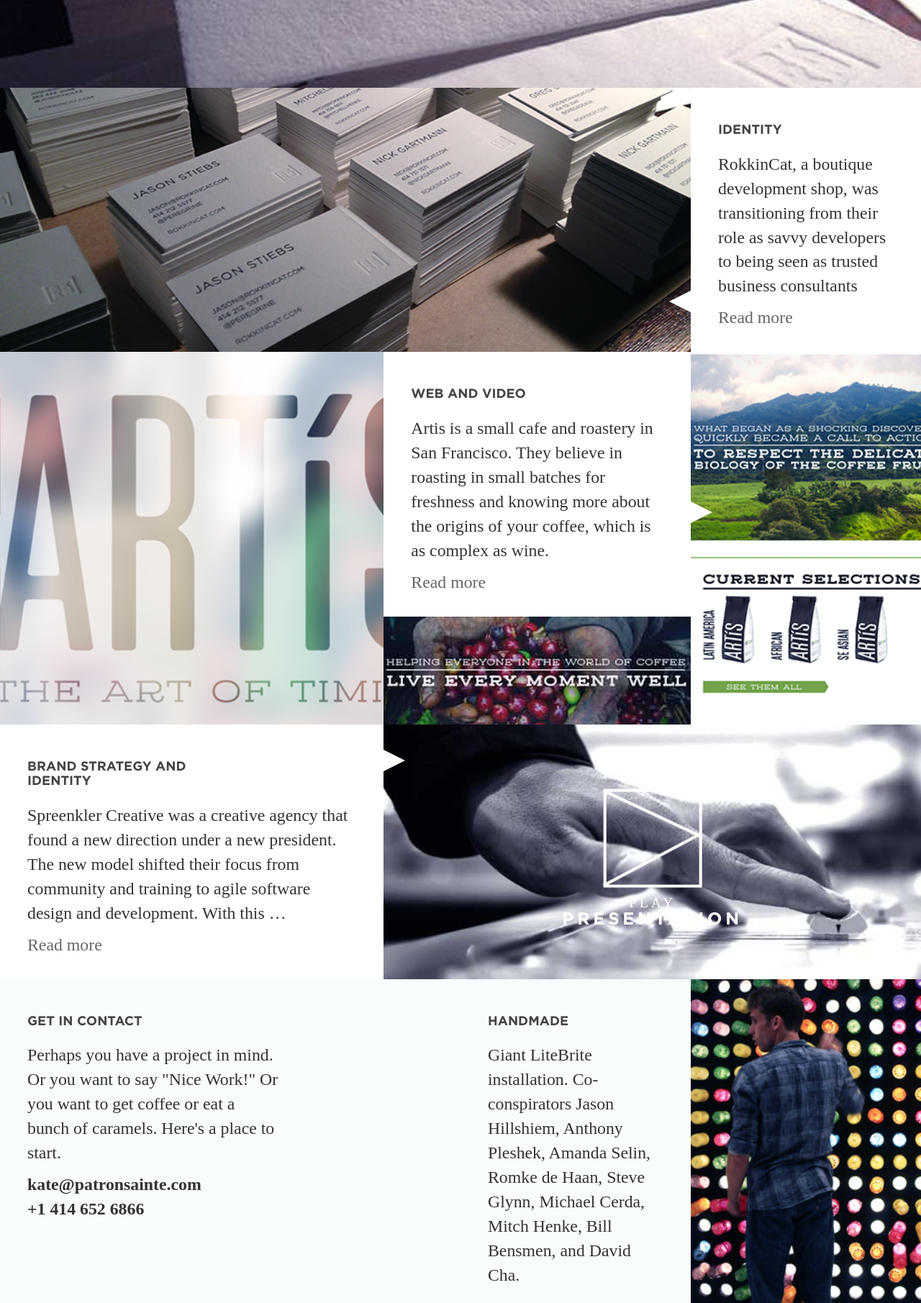
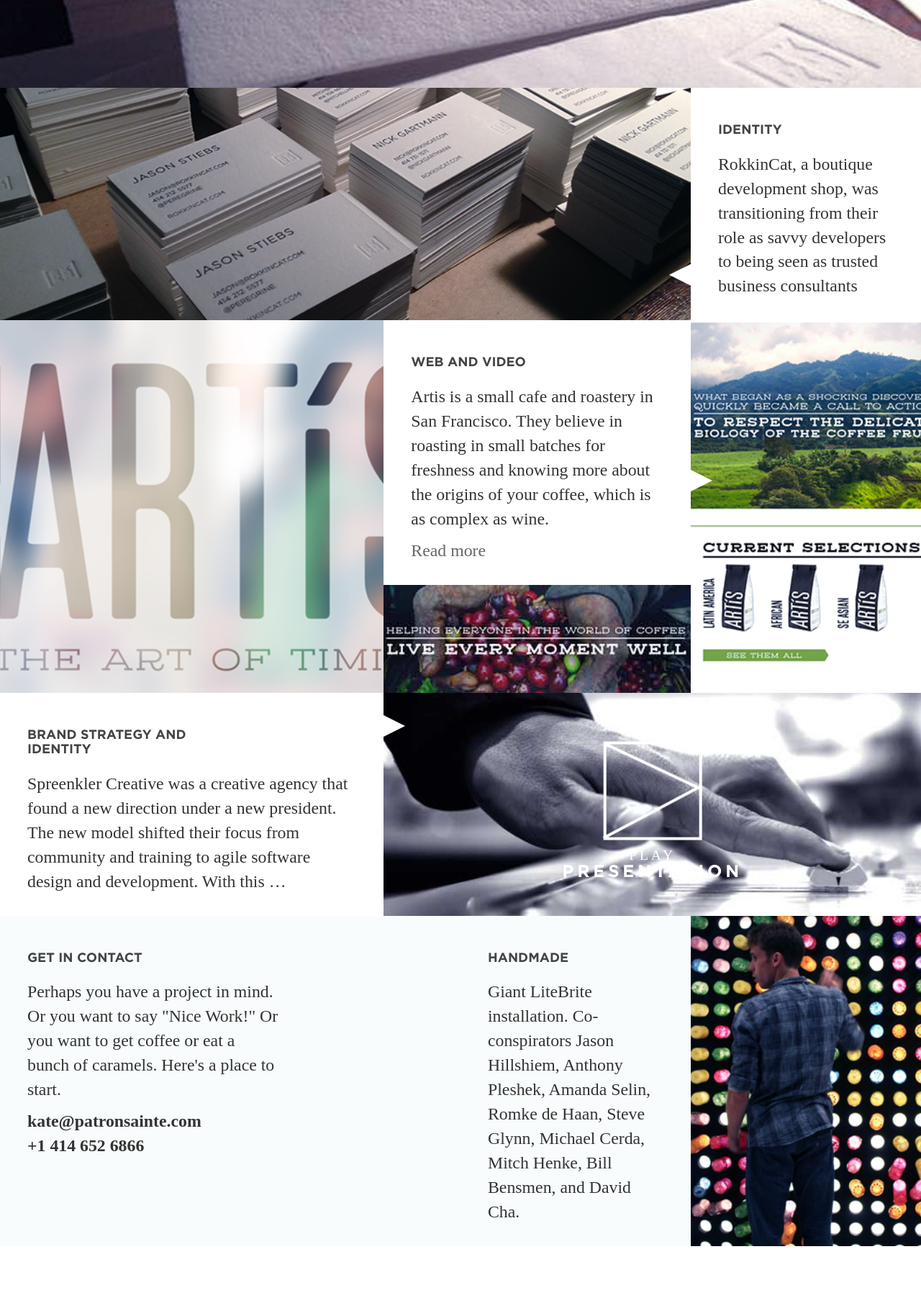
Before and after one commit to kjpociask/patronsainte, a website: page work.html in a window 1280 px wide. Shown: the part 800-2611 px from the top of the page at 72% size. After the commit the page ends 2532 px from the top, so only its background shows below. Drawn offline with Linux system fonts and the light colour scheme; a script that the page names is missing.

Commit message:
prep for golive

```diff
--- a/work.html
+++ b/work.html
@@ -10,8 +10,8 @@
       <ul class="list-inline">
         <li><h3><a href="/case-studies.html">Case Studies</a></h3></li>
         <li><h3><a href="/work.html" class="active">Work</a></h3></li>
-        <li><h3><a href="/about.html">About</a></h3></li>
-        <li><h3><a href="/around-the-web.html">Around the Web</a></h3></li>
+        <!-- <li><h3><a href="/about.html">About</a></h3></li>
+        <li><h3><a href="/around-the-web.html">Around the Web</a></h3></li> -->
         <li><h3><a href="mailto:kjpociask@gmail.com">Contact</a></h3></li>
       </ul>
     </nav>
@@ -38,7 +38,7 @@
     </div>
 
     <div class="row">
-      <div class="col-md-9 col-sm-9 business-cards bigbg col-md-height col-sm-height hover-pointer hover-bright" href="/work.html">
+      <div class="col-md-9 col-sm-9 business-cards bigbg col-md-height col-sm-height">
         <div class="caret-left" style="bottom: 15%; right: 0px;"></div>
       </div>
       <div class="col-md-3 col-sm-3 col-md-height col-sm-height">
@@ -50,7 +50,7 @@
             trusted business consultants
           </p>
           <p class="subtle">
-            <a class="subtle" href="/work.html">Read more</a>
+            <!-- <a class="subtle" href="/work.html">Read more</a> -->
           </p>
         </div>
       </div>
@@ -71,13 +71,13 @@
             which is as complex as wine.
           </p>
           <p class="subtle">
-            <a class="subtle" href="/about.html">Read more</a>
+            <a class="subtle" href="/case-studies/artis.html">Read more</a>
           </p>
         </div>
         <div class="berries bigbg">
         </div>
       </div>
-      <div class="col-md-3 col-sm-3 col-md-height col-sm-height bigbg artis-web hover-pointer  hover-bright" href="/about.html">
+      <div class="col-md-3 col-sm-3 col-md-height col-sm-height bigbg artis-web hover-pointer hover-bright" href="/case-studies/artis.html">
         <div class="caret-right" style="top: 40%"></div>
       </div>
     </div>
@@ -92,12 +92,12 @@
           design and development. With this &#8230;
         </p>
         <p>
-          <a class="subtle" href="/case-studies.html">Read more</a>
+          <!-- <a class="subtle" href="/case-studies.html">Read more</a> -->
         </p>
       </div>
       <div class="col-md-7 col-sm-7 spreenkler bigbg col-md-height col-sm-height hover-bright">
         <div class="caret-right" style="top:10%;"></div>
-        <a href="https://www.youtube.com/watch?v=khWm05QN7Yg" target="_BLANK" title="Watch video on YouTube" class="play">
+        <a href="/files/spreenkler-rebrand.pdf" target="_BLANK" title="View Spreenkler Rebrand" class="play">
           <img src="./img/btn_play.png">
           <h4 class="filosofia upcase">Play</h4>
           <h3 class="gotham upcase">Presentation</h3>
```
Also changed, not shown: case-studies.html (+2 -2 lines), case-studies/artis.html (+2 -2 lines), index.html (+4 -4 lines), 1 other file.
